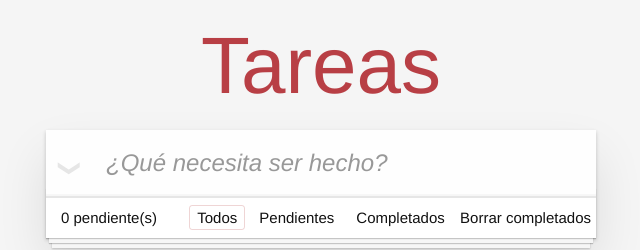
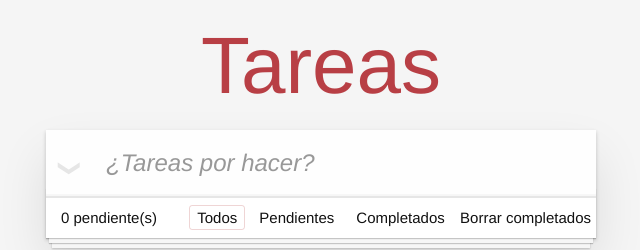
Before and after one commit to onikirimaru1981/TodoList, a website built with webpack: page docs/index.html in a window 1280 px wide. Shown: the top 250 px of the page, without its empty margins (319-959 px from the left). Built offline with nearby package versions, Linux system fonts and the light colour scheme.

Commit message:
todo_list new change

```diff
--- a/docs/index.html
+++ b/docs/index.html
@@ -1 +1 @@
-<!doctype html><html lang="en"><head><meta charset="utf-8"><meta name="viewport" content="width=device-width,initial-scale=1"><title>Template • TodoMVC</title><link href="%5Bstyle%5D.css" rel="stylesheet"></head><body><section class="todoapp"><header class="header"><h1>Tareas</h1><input class="new-todo" placeholder="¿Qué necesita ser hecho?" autofocus></header><section class="main"><input id="toggle-all" class="toggle-all" type="checkbox"> <label for="toggle-all">Mark all as complete</label><ul class="todo-list"></ul></section><footer class="footer"><span class="todo-count"><strong>0</strong> pendiente(s)</span><ul class="filters"><li><a class="selected filtro" href="#/">Todos</a></li><li><a class="filtro" href="#/active">Pendientes</a></li><li><a class="filtro" href="#/completed">Completados</a></li></ul><button class="clear-completed">Borrar completados</button></footer></section><footer class="info"><p>Creado por <a href="https://www.linkedin.com/in/antonioswd/">AntonioSantana</a></p><p>Parte de <a href="https://github.com/onikirimaru1981?tab=repositories">Gihub</a></p></footer><script src="main.2d2c1c3b7b5b85412482.js"></script></body></html>
+<!doctype html><html lang="en"><head><meta charset="utf-8"><meta name="viewport" content="width=device-width,initial-scale=1"><title>Template • TodoMVC</title><link href="%5Bstyle%5D.css" rel="stylesheet"></head><body><section class="todoapp"><header class="header"><h1>Tareas</h1><input class="new-todo" placeholder="¿Tareas por hacer?" autofocus></header><section class="main"><input id="toggle-all" class="toggle-all" type="checkbox"> <label for="toggle-all">Mark all as complete</label><ul class="todo-list"></ul></section><footer class="footer"><span class="todo-count"><strong>0</strong> pendiente(s)</span><ul class="filters"><li><a class="selected filtro" href="#/">Todos</a></li><li><a class="filtro" href="#/active">Pendientes</a></li><li><a class="filtro" href="#/completed">Completados</a></li></ul><button class="clear-completed">Borrar completados</button></footer></section><footer class="info"><p>Creado por <a href="https://www.linkedin.com/in/antonioswd/">AntonioSantana</a></p><p>Parte de <a href="https://github.com/onikirimaru1981?tab=repositories">Gihub</a></p></footer><script src="main.2d2c1c3b7b5b85412482.js"></script></body></html>
```
